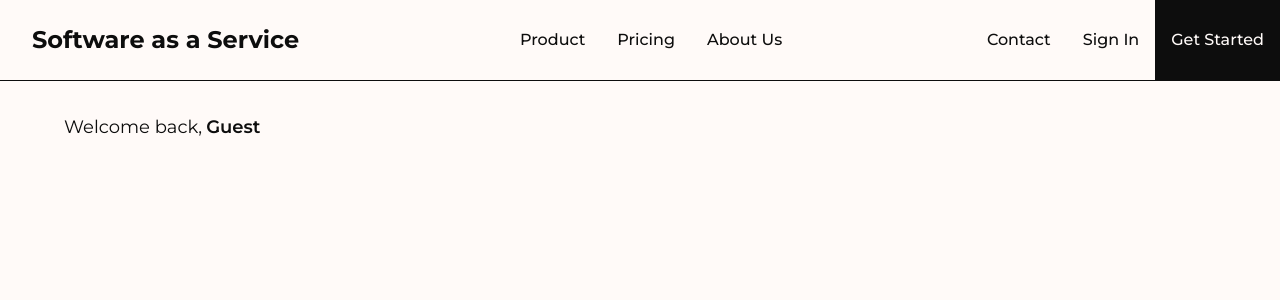
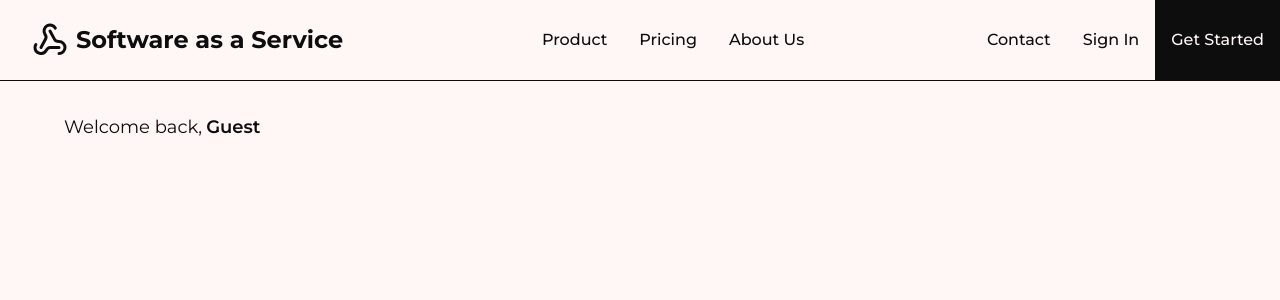
Before and after one commit to ilyaszk/auth-next, a Next.js app: page / in a window 1280 px wide. Shown: the top 300 px of the page. Built offline with nearby package versions, Linux system fonts and the light colour scheme; no server answers.

Commit message:
<feat>(pages) add routes

```diff
--- /dev/null
+++ b/src/app/about/page.tsx
@@ -0,0 +1,9 @@
+export default function About() {
+  return (
+    <main className='flex min-h-screen w-full items-center justify-between'>
+      <div className='mx-auto'>
+        <h1>About</h1>
+      </div>
+    </main>
+  );
+}
--- a/src/app/components/navbar.tsx
+++ b/src/app/components/navbar.tsx
@@ -2,6 +2,7 @@
 import Link from 'next/link';
 import AuthButtons from './auth-buttons';
 import MobileMenu from './mobile-menu';
+import { Webhook } from 'lucide-react';
 
 export default function Navbar() {
   return (
@@ -10,8 +11,11 @@ export default function Navbar() {
         <div className='flex h-20 items-center justify-between'>
           {/* Logo Section */}
           <div className='flex items-center space-x-4 px-4 md:px-6 lg:px-8'>
-            <Link href='/' className='hover:text-tertiary text-2xl font-bold'>
-              Software as a Service
+            <Link
+              href='/'
+              className='hover:text-tertiary flex items-center gap-2 text-2xl font-bold'
+            >
+              <Webhook width={36} height={36} /> Software as a Service
             </Link>
           </div>
 
--- /dev/null
+++ b/src/app/contact/page.tsx
@@ -0,0 +1,9 @@
+export default function Contact() {
+  return (
+    <main className='flex min-h-screen w-full items-center justify-between'>
+      <div className='mx-auto'>
+        <h1>Contact</h1>
+      </div>
+    </main>
+  );
+}
--- /dev/null
+++ b/src/app/pricing/page.tsx
@@ -0,0 +1,9 @@
+export default function Pricing() {
+  return (
+    <main className='flex min-h-screen w-full items-center justify-between'>
+      <div className='mx-auto'>
+        <h1>Pricing</h1>
+      </div>
+    </main>
+  );
+}
--- a/src/app/product/page.tsx
+++ b/src/app/product/page.tsx
@@ -1,8 +1,8 @@
-export default function Dashboard() {
+export default function Product() {
   return (
     <main className="flex min-h-screen w-full items-center justify-between">
       <div className="mx-auto">
-        <h1>Dashboard</h1>
+        <h1>Product</h1>
       </div>
     </main>
   );
--- a/src/app/profile/page.tsx
+++ /dev/null
@@ -1,9 +0,0 @@
-export default function Dashboard() {
-  return (
-    <main className="flex min-h-screen w-full items-center justify-between">
-      <div className="mx-auto">
-        <h1>Profile</h1>
-      </div>
-    </main>
-  );
-}
--- a/src/app/sign-in/[[...sign-in]]/page.tsx
+++ b/src/app/sign-in/[[...sign-in]]/page.tsx
@@ -2,19 +2,9 @@ import { SignIn } from '@clerk/nextjs';
 
 export default function Page() {
   return (
-    <main className='grid grid-cols-2 place-items-center'>
-      <div className='flex h-full w-full items-center justify-center'>
+    <main className='flex min-h-screen flex-col items-center justify-between p-24'>
+      <div className='mx-auto'>
         <SignIn />
-      </div>
-      <div className='flex h-full w-full flex-col items-center justify-center gap-8 bg-slate-500 lg:gap-16'>
-        <h2 className='text-center font-sans text-4xl font-black text-gray-50'>
-          <span className='lg:text-6xl'> Salut ! </span> <br />
-        </h2>
-        <p className='max-w-2xl px-6 text-center text-lg font-semibold text-gray-200'>
-          Nous sommes heureux de vous aider à créer un compte. Nous vous
-          souhaitons une bonne journée. Si vous avez déjà un compte, vous pouvez
-          vous connecter en cliquant sur le bouton ci-dessous.
-        </p>
       </div>
     </main>
   );
--- a/src/middleware.ts
+++ b/src/middleware.ts
@@ -1,6 +1,6 @@
 import { clerkMiddleware, createRouteMatcher } from '@clerk/nextjs/server';
 
-const isProtectedRoute = createRouteMatcher(['/dashboard(.*)', '/profile(.*)']);
+const isProtectedRoute = createRouteMatcher(['/dashboard(.*)']);
 
 export default clerkMiddleware(async (auth, req) => {
   const { userId, redirectToSignIn } = await auth();
--- a/tailwind.config.ts
+++ b/tailwind.config.ts
@@ -9,7 +9,7 @@ export default {
   theme: {
     extend: {
       colors: {
-        primary: '#FFFAF8',
+        primary: '#FFF6F6',
         secondary: '#0D0D0D',
         tertiary: '#FFB7B1',
       },
```
